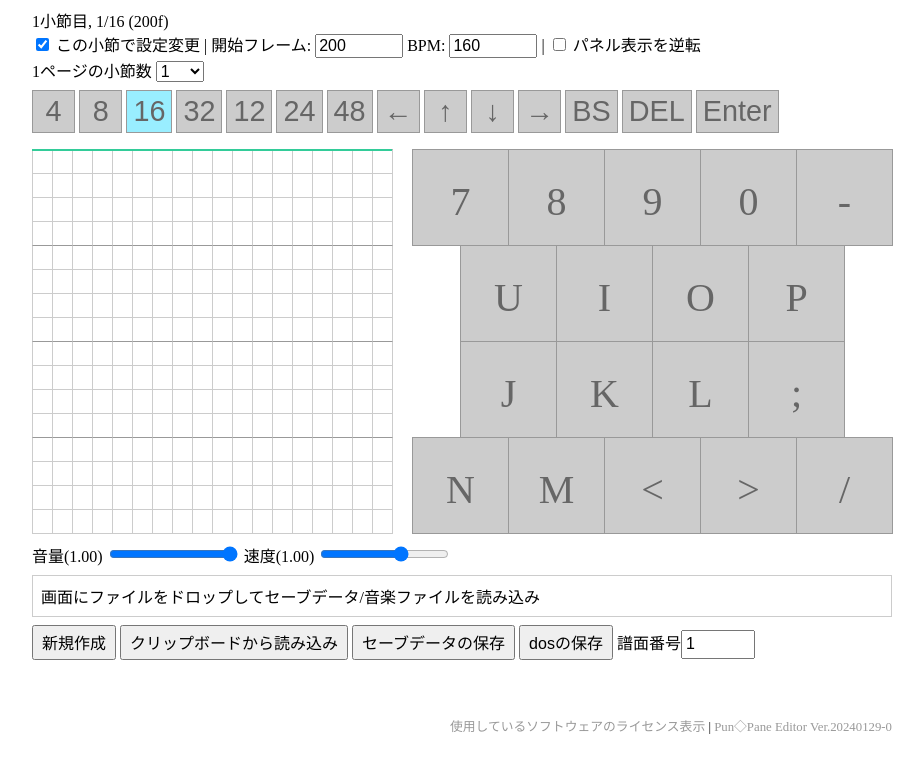
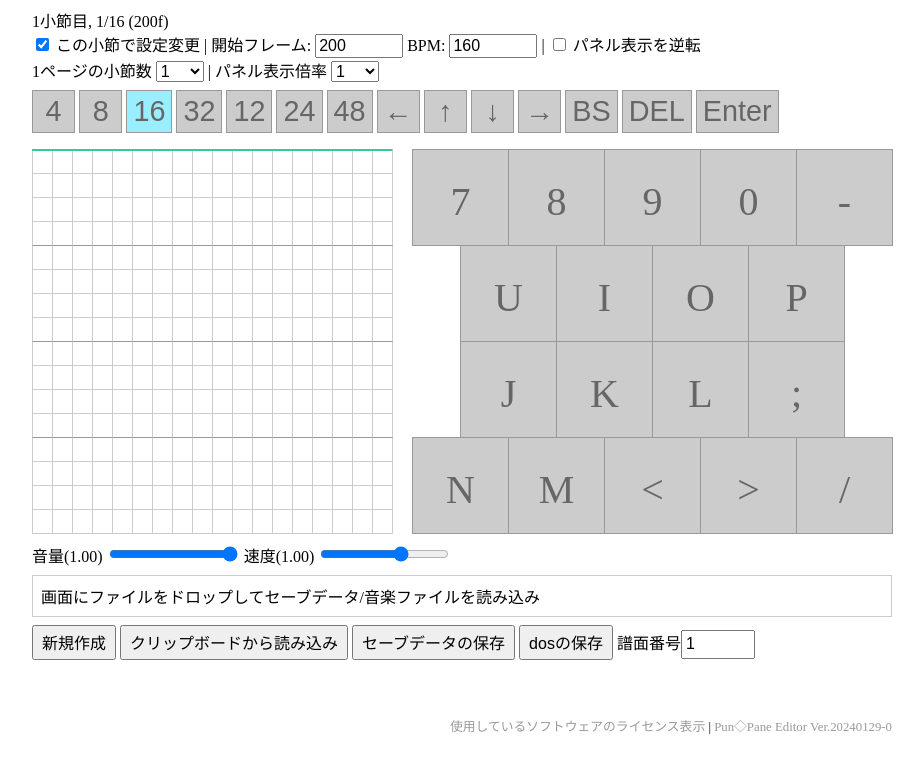
Before and after one commit to suzme/punpane-editor, a Svelte app: page / in a window 1280 px wide. Shown: the top 772 px of the page, without its empty margins (178-1102 px from the left). Built offline with nearby package versions, Linux system fonts and the light colour scheme.

Commit message:
パネル表示倍率機能の追加

```diff
--- a/src/App.svelte
+++ b/src/App.svelte
@@ -14,6 +14,7 @@
   const default_bpm = 160          // BPMのデフォルト値
 
   const view_measure_nums = [1, 2, 4] // 1ページの小節数の選択肢
+  const panel_ratio_strs = ['1/4', '1/2', '1', '2', '4'] // パネル表示倍率の選択肢
 
   // メッセージの背景色
   const message_colors = {
@@ -53,6 +54,7 @@
 
   let panel_reverse         // パネル表示を反転
   let view_measure_num = 1  // 1ページに表示する小節数
+  let panel_ratio_str = '1'       // パネル表示倍率
 
   // 曲再生関連
   let play_begin_time   // 開始したときのcurrentTime
@@ -99,6 +101,16 @@
   // カーソル位置のフレーム数
   $: cursor_frame = (cursor - label_measure * resolution) / resolution * 4 * 60 * 60 / bpm + begin_frame
 
+  $: panel_ratio = (() => {
+    const a = panel_ratio_str.split('/')
+
+    if (a.length === 1) {
+      return parseFloat(a[0])
+    }
+
+    return parseFloat(a[0]) / parseFloat(a[1])
+  })()
+
   // パネルの表示色(カーソル位置に配置されているかどうかで色を変える)
   $: panel_color = panels_all.map(
     (panels, i) => panels.includes(cursor) ? key_settings.colors[key_settings.panel_color_def[i]] : key_settings.colors[0]
@@ -121,10 +133,10 @@
   $: panels_shadow = panels_all.map(
     panels => panel_reverse ?
       // リバース時(カーソルより後ろ)
-      panels.map(panel => panel - cursor)
+      panels.map(panel => (panel - cursor) * panel_ratio)
         .filter(panel => panel > 0 && panel <= 96) :
       // 通常時(カーソルより前)
-      panels.map(panel => cursor - panel)
+      panels.map(panel => (cursor - panel) * panel_ratio)
         .filter(panel => panel > 0 && panel <= 96)
   )
 
@@ -596,6 +608,12 @@
           <option {num}>{num}</option>
         {/each}
       </select>
+      | パネル表示倍率
+      <select bind:value={panel_ratio_str}>
+        {#each panel_ratio_strs as ratio}
+          <option {ratio}>{ratio}</option>
+        {/each}
+      </select>
     </div>
     <div class="main_buttons">
       <input type="button" value="4"  on:click={change_note_len(4)}  class:selected={note_length === 4 } title="1キー: カーソル移動間隔を4分に変更">
```
